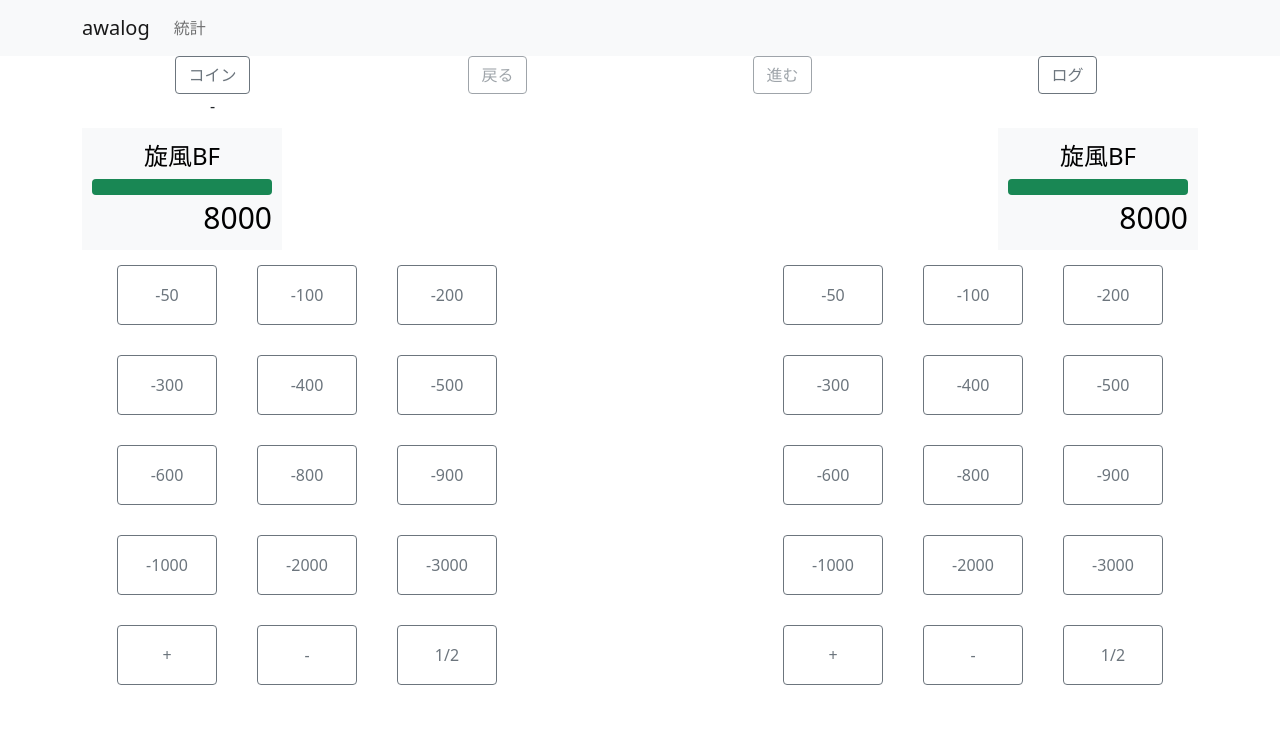
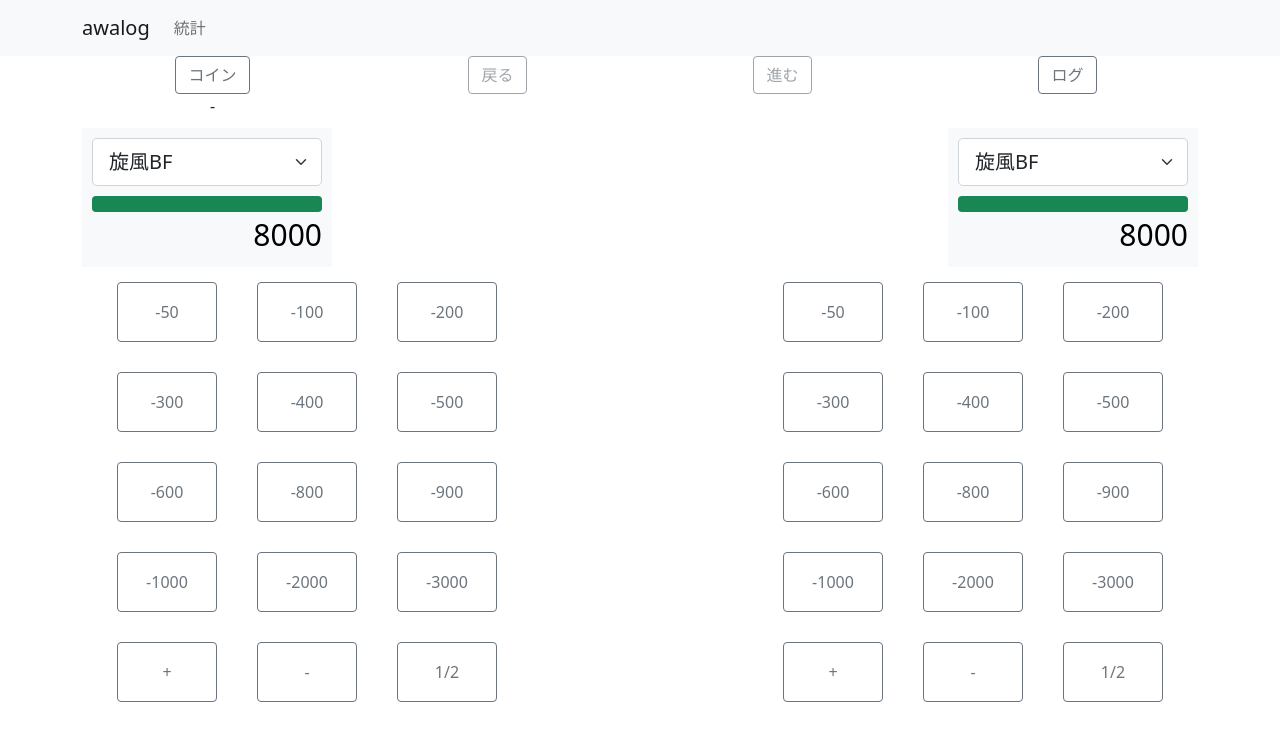
Before and after one commit to dateshi/awalog, a React (Create React App) app in the folder frontend/: page / in a window 1280 px wide. Shown: the top 740 px of the page. Built offline with nearby package versions, Linux system fonts and the light colour scheme.

Commit message:
デッキ選択機能を追加

```diff
--- a/frontend/src/LP/Side.tsx
+++ b/frontend/src/LP/Side.tsx
@@ -3,17 +3,19 @@ import { Player, PlayertCtl } from "./lp";
 import Window from "./Window";
 
 type Props = {
+  decks: string[];
   player: Player;
   ctl: PlayertCtl;
   isLeft: boolean;
 };
 
 const Side = (props: Props) => {
-  const { player, ctl, isLeft } = props;
+  const { player, decks, ctl, isLeft } = props;
   return (
     <div className="side">
       <Window
-        name="旋風BF"
+        decks={decks}
+        setDeck={ctl.setDeck}
         lp={player.lp}
         buf={player.buf}
         mode={player.mode}
--- a/frontend/src/LP/Window.tsx
+++ b/frontend/src/LP/Window.tsx
@@ -1,8 +1,9 @@
-import { ProgressBar } from "react-bootstrap";
+import { Form, ProgressBar } from "react-bootstrap";
 import { Mode } from "./lp";
 
 type Props = {
-  name: string;
+  decks: string[];
+  setDeck: (deck: string) => void;
   lp: number;
   mode: Mode;
   buf: number;
@@ -10,7 +11,7 @@ type Props = {
 };
 
 const Window = (props: Props) => {
-  const { name, lp, mode, buf, isLeft } = props;
+  const { decks, setDeck, lp, mode, buf, isLeft } = props;
   const now = Math.floor(lp / 80);
   const variant = (() => {
     if (lp > 4000) {
@@ -25,7 +26,16 @@ const Window = (props: Props) => {
   return (
     <div className={isLeft ? "lp-box-left" : "lp-box-right"}>
       <div className="lp-parent bg-light text-black">
-        <div className="lp-header">{name}</div>
+        <Form.Select
+          size="lg"
+          color="bg-light"
+          className="deck-selector"
+          onChange={(e) => setDeck(e.target.value)}
+        >
+          {decks.map((deck) => (
+            <option key={deck}>{deck}</option>
+          ))}
+        </Form.Select>
         <ProgressBar variant={variant} now={now}></ProgressBar>
         <div className="lp">{`${lp}${sign}${buf !== 0 ? buf : ""}`}</div>
       </div>
--- a/frontend/src/LP/index.tsx
+++ b/frontend/src/LP/index.tsx
@@ -9,8 +9,10 @@ import { useHistoryModal } from "./modal";
 const LP = () => {
   const { LPHistoryModal, showLPHistoryModal } = useHistoryModal();
   const { lpHistory, ctl: historyCtl } = useLPHistory();
-  const { player: p1, ctl: ctl1 } = usePlayer(1, historyCtl);
-  const { player: p2, ctl: ctl2 } = usePlayer(2, historyCtl);
+  // TODO: APIで取得したデッキ一覧にする
+  const decks = ["旋風BF", "墓地BF", "ヒーロービート", "代行天使"];
+  const { player: p1, ctl: ctl1 } = usePlayer(1, decks, historyCtl);
+  const { player: p2, ctl: ctl2 } = usePlayer(2, decks, historyCtl);
   return (
     <>
       <AWANav />
@@ -23,8 +25,8 @@ const LP = () => {
           player2Ctl={ctl2}
         />
         <div className="sides">
-          <Side player={p1} ctl={ctl1} isLeft={true}></Side>
-          <Side player={p2} ctl={ctl2} isLeft={false}></Side>
+          <Side decks={decks} player={p1} ctl={ctl1} isLeft={true}></Side>
+          <Side decks={decks} player={p2} ctl={ctl2} isLeft={false}></Side>
         </div>
       </Container>
       <LPHistoryModal lpHistory={lpHistory} />
--- a/frontend/src/LP/lp.ts
+++ b/frontend/src/LP/lp.ts
@@ -16,6 +16,7 @@ export type LPHistoryCtl = ReturnType<typeof useLPHistory>["ctl"];
 
 export type Player = {
   id: number;
+  deck: string;
   lp: number;
   mode: Mode;
   buf: number;
@@ -64,14 +65,18 @@ export const useLPHistory = () => {
   }
 }
 
-export const usePlayer = (id: number, historyCtl: LPHistoryCtl) => {
+export const usePlayer = (id: number, decks: string[], historyCtl: LPHistoryCtl) => {
   const [player, setPlayer] = useState<Player>({
     id,
+    deck: decks[0],
     lp: 8000,
     mode: "normal" as Mode,
     buf: 0,
   });
 
+  const setDeck = (deck: string) => {
+    setPlayer({...player, deck})
+  }
   const addLP = (lp: number) => {
     const from = player.lp;
     const to = Math.max(0, player.lp + lp)
@@ -117,6 +122,7 @@ export const usePlayer = (id: number, historyCtl: LPHistoryCtl) => {
   return {
     player,
     ctl: {
+      setDeck,
       addLP,
       halfLP,
       undoLP,
--- a/frontend/src/LP/style.scss
+++ b/frontend/src/LP/style.scss
@@ -22,13 +22,12 @@
 
 .lp-parent {
   padding: 10px;
-  width: 200px;
+  width: 250px;
   margin-top: 10px;
 }
 
-.lp-header {
-  font-size: 24px;
-  margin-bottom: 5px;
+.deck-selector {
+  margin-bottom: 10px;
 }
 
 .lp {
```
